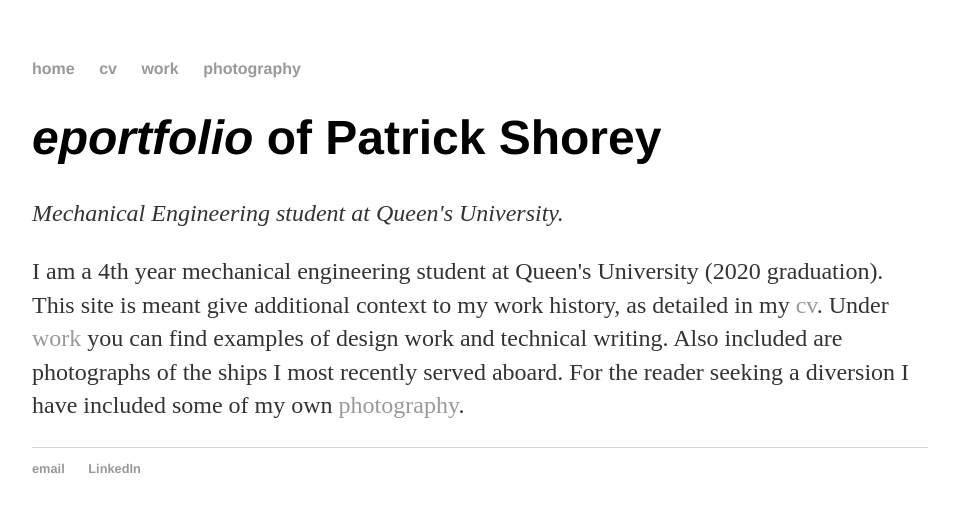
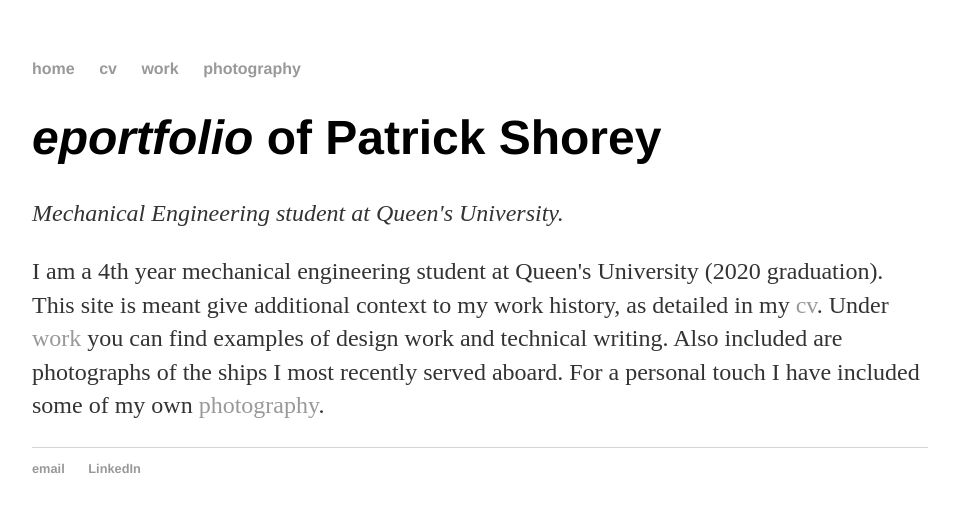
Before and after one commit to LurkingH0rr0r/LurkingH0rr0r.github.io, a Jekyll site: the page built from index.html, in a window 1280 px wide. Shown: the top 512 px of the page, without its empty margins (160-1119 px from the left). Built offline with Jekyll 4.4.1, drawn with Linux system fonts in a browser that asks for light colours.

Commit message:
Update index.html

```diff
--- a/index.html
+++ b/index.html
@@ -5,5 +5,5 @@ title: Patrick Shorey, eportfolio
 <div class="blurb">
 	<h1><em>eportfolio</em> of Patrick Shorey</h1>
 	<p><em>Mechanical Engineering student at Queen's University.</em></p>
-	<p>I am a 4th year mechanical engineering student at Queen's University (2020 graduation). This site is meant give additional context to my work history, as detailed in my <a href="https://docs.google.com/viewer?url=https://github.com/Patrick-Shorey/Patrick-Shorey.github.io/raw/master/pdfs/resume.pdf">cv</a>. Under <a href="/blog">work</a> you can find examples of design work and technical writing. Also included are photographs of the ships I most recently served aboard. For the reader seeking a diversion I have included some of my own <a href="/photo">photography</a>.</p>
+	<p>I am a 4th year mechanical engineering student at Queen's University (2020 graduation). This site is meant give additional context to my work history, as detailed in my <a href="https://docs.google.com/viewer?url=https://github.com/Patrick-Shorey/Patrick-Shorey.github.io/raw/master/pdfs/resume.pdf">cv</a>. Under <a href="/blog">work</a> you can find examples of design work and technical writing. Also included are photographs of the ships I most recently served aboard. For a personal touch I have included some of my own <a href="/photo">photography</a>.</p>
 </div><!-- /.blurb -->
```
